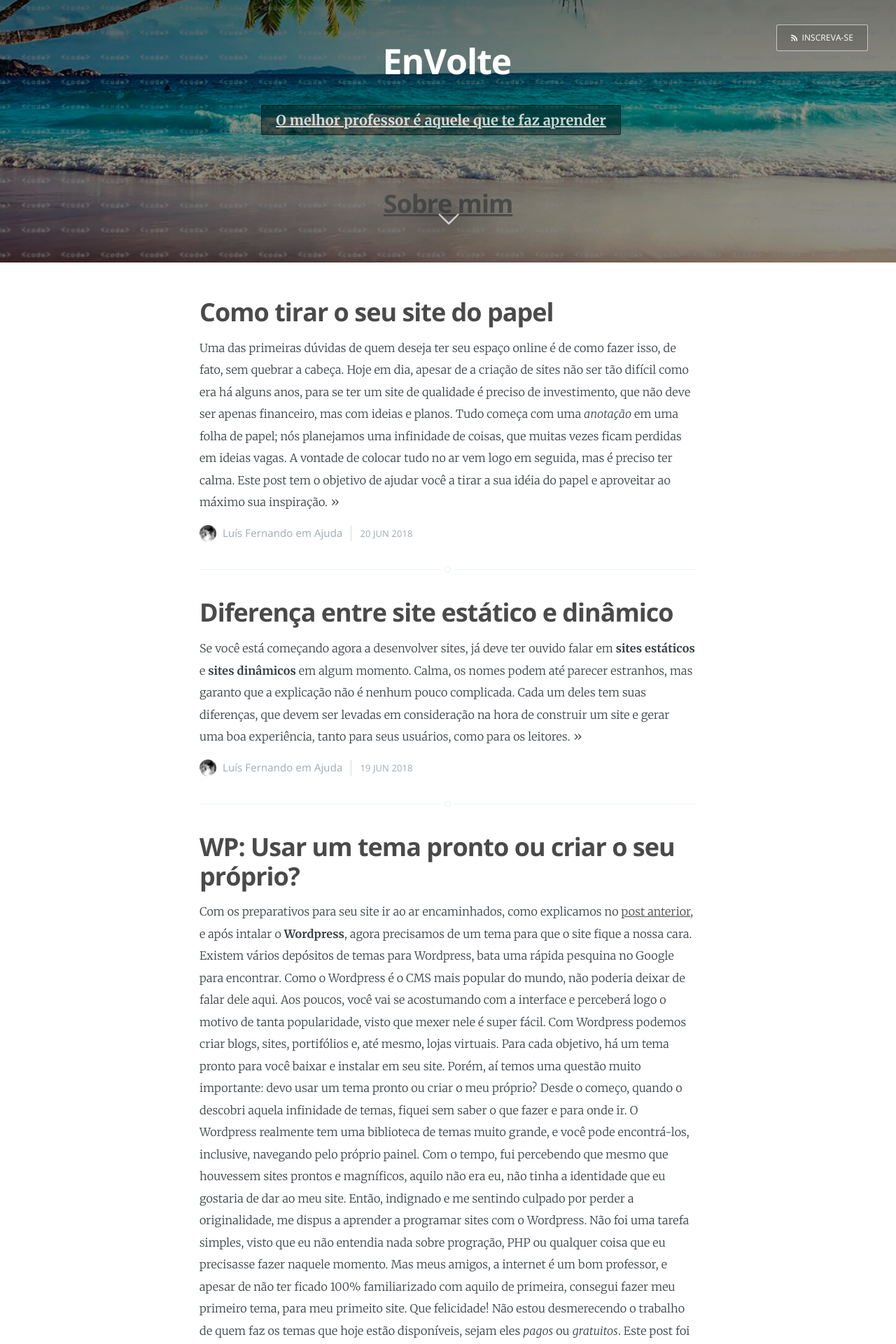
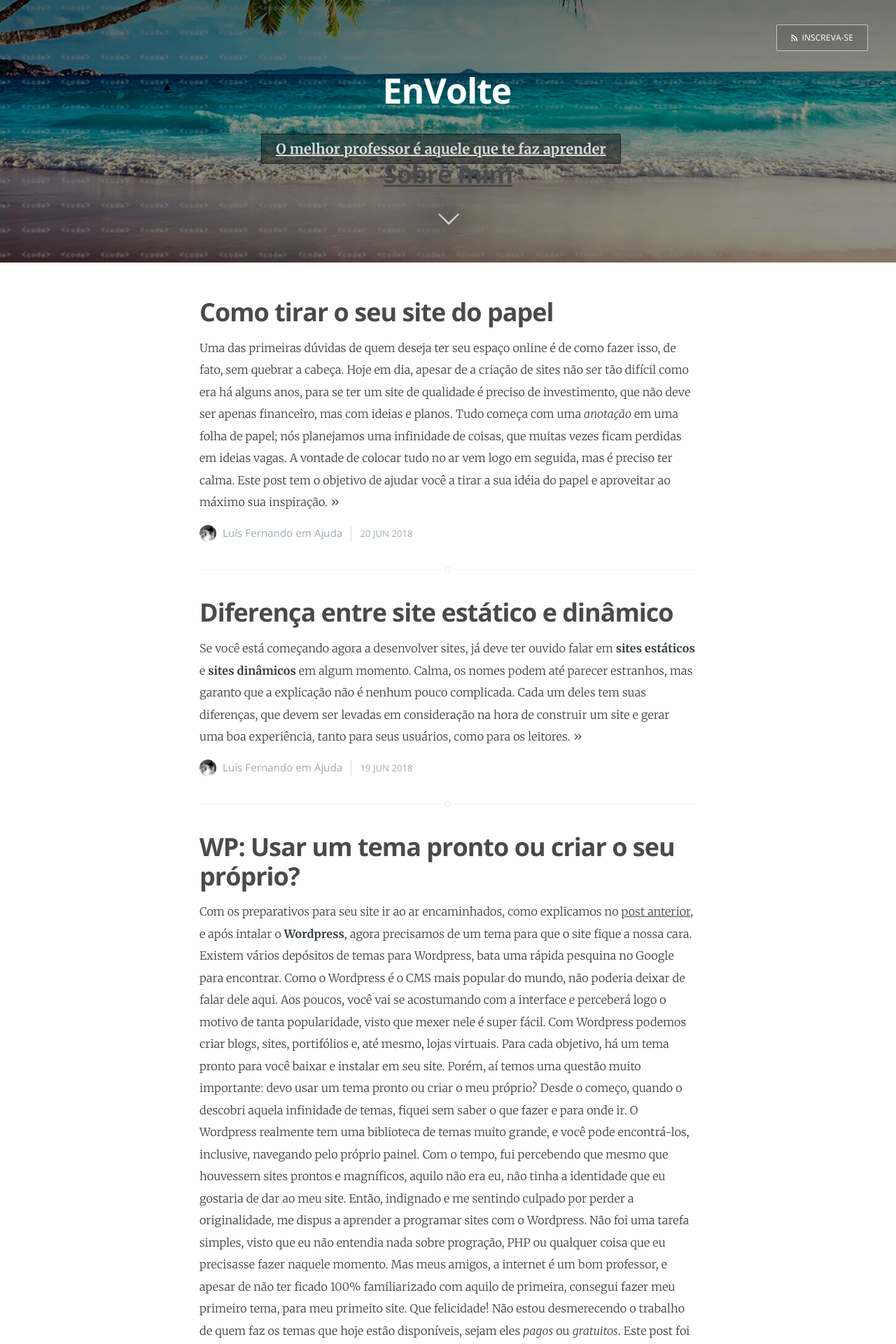
Before and after one commit to EnVolte/envolte.github.io, a Jekyll site: the page built from index.html, in a window 1280 px wide. Shown: the top 1920 px of the page at 70% size. Built offline with Jekyll 4.4.1, drawn with Linux system fonts in a browser that asks for light colours; the list of posts is cut into pages by our own code.

Commit message:
Update index.html

```diff
--- a/index.html
+++ b/index.html
@@ -23,7 +23,7 @@ about: 'about.html'
 
             <h2>
                 {% if page.about %}
-                <br><br><div>
+                <div>
             <a style='overflow: hidden;' href='{{ site.baseurl }}{{ page.about }}'>Sobre mim</a>
                 </div> {% endif %}
             </h2>
```
